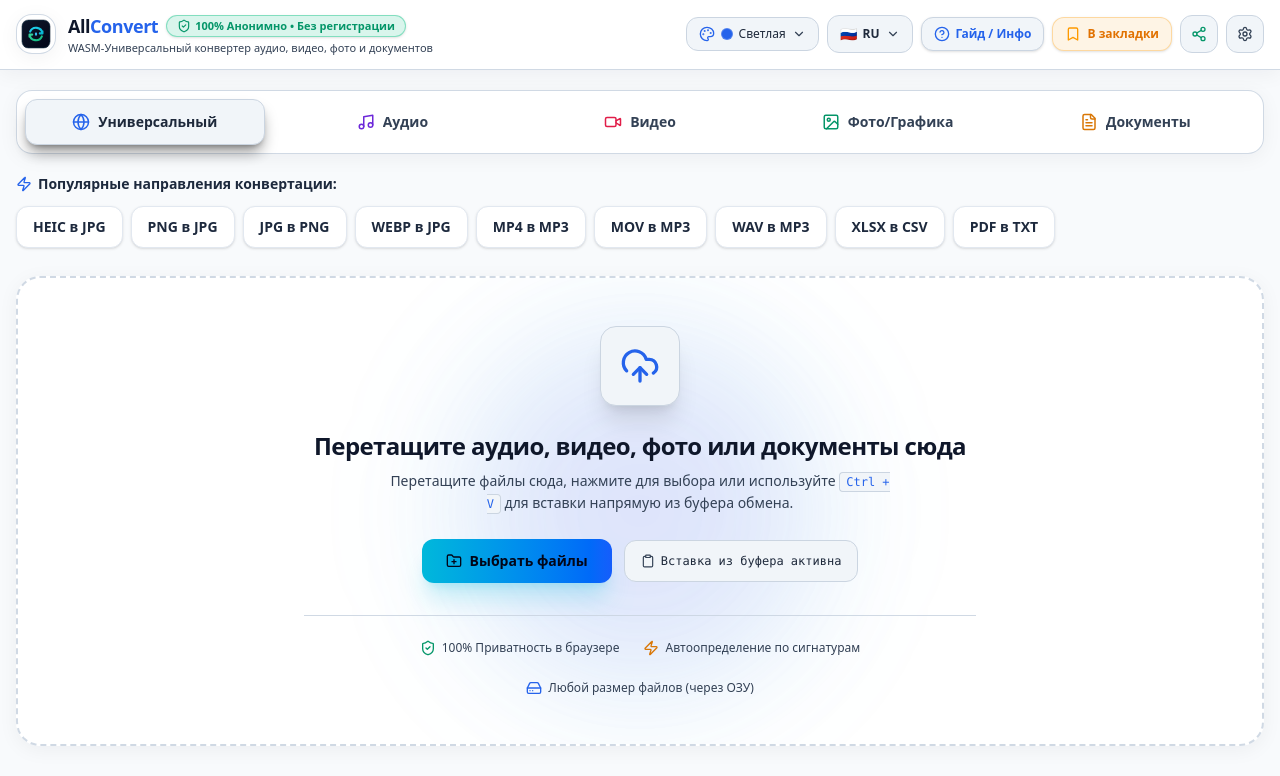
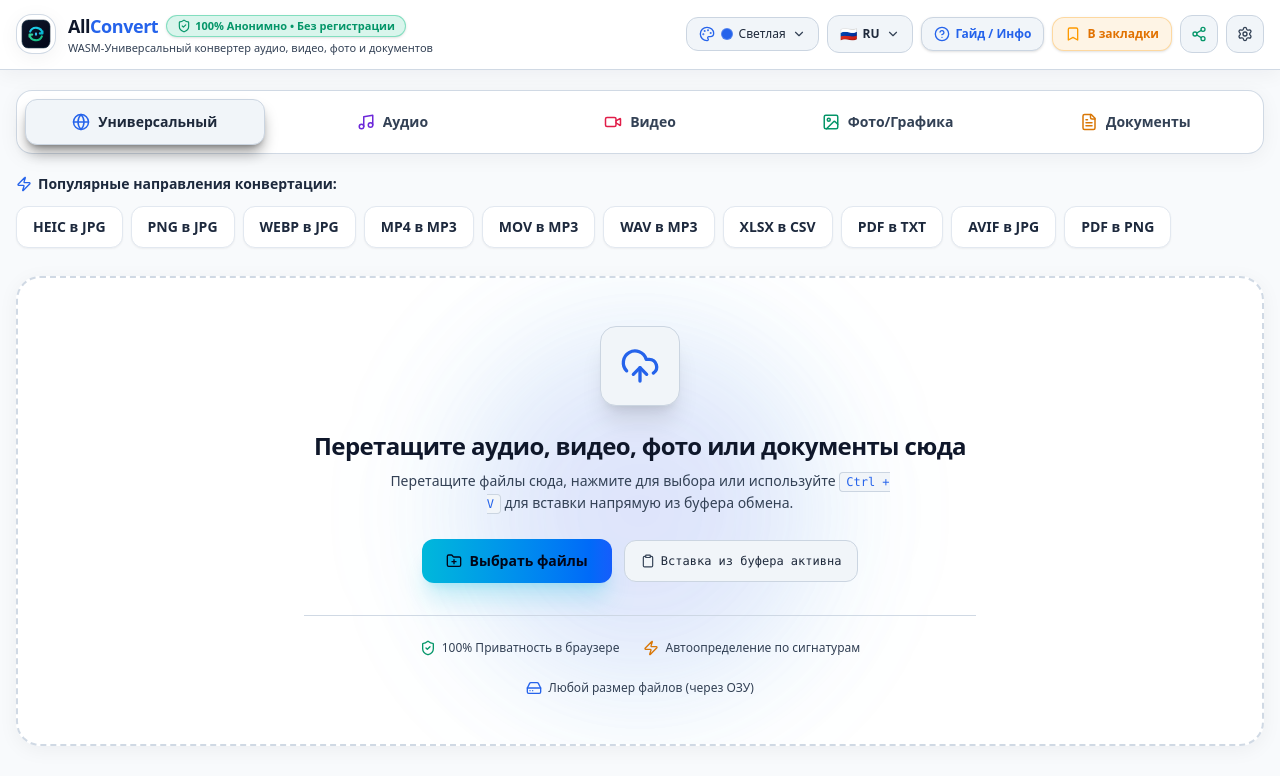
Before and after one commit to laboratoryjob2022-debug/allconvert.ru, a React (Vite) app: page / in a window 1280 px wide. Shown: the top 776 px of the page. Built offline with nearby package versions, Linux system fonts and the light colour scheme; what lamejs would draw is missing.

Commit message:
refactor(engine): update audio codecs and refine nav routes
- Switch audio conversion flags to use explicit `-acodec` and format containers for improved compatibility.
- Replace static popular conversion list with category-aware navigation routes in SectorNav.

```diff
--- a/src/components/SectorNav.tsx
+++ b/src/components/SectorNav.tsx
@@ -36,19 +36,61 @@ export const SectorNav: React.FC = () => {
     return queue.filter((item) => item.category === category).length;
   };
 
-  const popularDirections = [
+  // Map of popular conversion routes grouped by activeSector category
+  const popularRoutesByCategory: Record<ConversionCategory, { slug: string; label: string }[]> = {
+    all: [
       { slug: 'heic-to-jpg', label: 'HEIC в JPG' },
       { slug: 'png-to-jpg', label: 'PNG в JPG' },
-    { slug: 'jpg-to-png', label: 'JPG в PNG' },
       { slug: 'webp-to-jpg', label: 'WEBP в JPG' },
       { slug: 'mp4-to-mp3', label: 'MP4 в MP3' },
       { slug: 'mov-to-mp3', label: 'MOV в MP3' },
       { slug: 'wav-to-mp3', label: 'WAV в MP3' },
       { slug: 'xlsx-to-csv', label: 'XLSX в CSV' },
       { slug: 'pdf-to-txt', label: 'PDF в TXT' },
-  ];
+      { slug: 'avif-to-jpg', label: 'AVIF в JPG' },
+      { slug: 'pdf-to-png', label: 'PDF в PNG' },
+    ],
+    image: [
+      { slug: 'heic-to-jpg', label: 'HEIC в JPG' },
+      { slug: 'png-to-jpg', label: 'PNG в JPG' },
+      { slug: 'jpg-to-png', label: 'JPG в PNG' },
+      { slug: 'webp-to-jpg', label: 'WEBP в JPG' },
+      { slug: 'avif-to-jpg', label: 'AVIF в JPG' },
+      { slug: 'webp-to-png', label: 'WEBP в PNG' },
+      { slug: 'jpg-to-webp', label: 'JPG в WEBP' },
+      { slug: 'png-to-ico', label: 'PNG в ICO (Favicon)' },
+    ],
+    audio: [
+      { slug: 'mp4-to-mp3', label: 'MP4 в MP3' },
+      { slug: 'mov-to-mp3', label: 'MOV в MP3' },
+      { slug: 'wav-to-mp3', label: 'WAV в MP3' },
+      { slug: 'm4a-to-mp3', label: 'M4A в MP3' },
+      { slug: 'flac-to-mp3', label: 'FLAC в MP3' },
+      { slug: 'ogg-to-mp3', label: 'OGG в MP3' },
+      { slug: 'aac-to-mp3', label: 'AAC в MP3' },
+      { slug: 'avi-to-mp3', label: 'AVI в MP3' },
+    ],
+    video: [
+      { slug: 'mov-to-mp4', label: 'MOV в MP4' },
+      { slug: 'mov-to-mp3', label: 'MOV в MP3 (Аудио)' },
+      { slug: 'avi-to-mp3', label: 'AVI в MP3 (Аудио)' },
+      { slug: 'mkv-to-mp3', label: 'MKV в MP3 (Аудио)' },
+      { slug: 'webm-to-mp3', label: 'WEBM в MP3 (Аудио)' },
+      { slug: 'mp4-to-mp3', label: 'MP4 в MP3' },
+    ],
+    document: [
+      { slug: 'pdf-to-jpg', label: 'PDF в JPG' },
+      { slug: 'pdf-to-png', label: 'PDF в PNG' },
+      { slug: 'xlsx-to-csv', label: 'XLSX в CSV' },
+      { slug: 'json-to-csv', label: 'JSON в CSV' },
+      { slug: 'pdf-to-txt', label: 'PDF в TXT' },
+    ],
+  };
 
-  const handleDirectionClick = (slug: string) => {
+  const currentDirections = popularRoutesByCategory[activeSector] || popularRoutesByCategory.all;
+
+  const handleDirectionClick = (e: React.MouseEvent<HTMLAnchorElement>, slug: string) => {
+    e.preventDefault();
     window.history.pushState({}, '', `/convert/${slug}`);
     window.dispatchEvent(new Event('popstate'));
     window.scrollTo({ top: 0, behavior: 'smooth' });
@@ -96,14 +138,15 @@ export const SectorNav: React.FC = () => {
           </span>
         </div>
         <div className="flex flex-wrap items-center gap-2">
-          {popularDirections.map((item) => (
-            <button
+          {currentDirections.map((item) => (
+            <a
               key={item.slug}
-              onClick={() => handleDirectionClick(item.slug)}
-              className="px-3.5 py-2 sm:px-4 sm:py-2.5 rounded-xl bg-white dark:bg-slate-900 border border-slate-200 dark:border-slate-800 hover:border-cyan-500/60 hover:text-cyan-500 dark:hover:text-cyan-400 text-slate-800 dark:text-slate-200 transition-all font-bold text-xs sm:text-sm shadow-sm cursor-pointer hover:scale-105 active:scale-95 flex items-center justify-center"
+              href={`/convert/${item.slug}`}
+              onClick={(e) => handleDirectionClick(e, item.slug)}
+              className="px-3.5 py-2 sm:px-4 sm:py-2.5 rounded-xl bg-white dark:bg-slate-900 border border-slate-200 dark:border-slate-800 hover:border-cyan-500/60 hover:text-cyan-500 dark:hover:text-cyan-400 text-slate-800 dark:text-slate-200 transition-all font-bold text-xs sm:text-sm shadow-xs cursor-pointer hover:scale-105 active:scale-95 flex items-center justify-center"
             >
               {item.label}
-            </button>
+            </a>
           ))}
         </div>
       </div>
--- a/src/lib/converterEngine.ts
+++ b/src/lib/converterEngine.ts
@@ -760,19 +760,19 @@ async function convertVideo(
         // High quality animated GIF palette filter
         args.push('-vf', 'fps=10,scale=480:-1:flags=lanczos', '-c:v', 'gif');
       } else if (targetFormat === 'MP3_EXTRACT' || targetFormat === 'MP3') {
-        args.push('-vn', '-c:a', 'libmp3lame', '-b:a', settings.audioBitrate || '256k', '-ar', '44100', '-ac', '2');
+        args.push('-vn', '-acodec', 'libmp3lame', '-b:a', settings.audioBitrate || '256k', '-ar', '44100', '-ac', '2');
       } else if (targetFormat === 'WAV') {
-        args.push('-vn', '-c:a', 'pcm_s16le', '-ar', '44100', '-ac', '2');
+        args.push('-vn', '-acodec', 'pcm_s16le', '-ar', '44100', '-ac', '2', '-f', 'wav');
       } else if (targetFormat === 'AAC') {
-        args.push('-vn', '-c:a', 'aac', '-b:a', settings.audioBitrate || '256k', '-f', 'adts', '-strict', '-2');
+        args.push('-vn', '-acodec', 'aac', '-b:a', settings.audioBitrate || '256k', '-f', 'adts', '-strict', '-2');
       } else if (targetFormat === 'M4A') {
-        args.push('-vn', '-c:a', 'aac', '-b:a', settings.audioBitrate || '256k', '-strict', '-2');
+        args.push('-vn', '-acodec', 'aac', '-b:a', settings.audioBitrate || '256k', '-f', 'ipod', '-strict', '-2');
       } else if (targetFormat === 'OGG') {
-        args.push('-vn', '-c:a', 'libvorbis', '-q:a', '4');
+        args.push('-vn', '-acodec', 'libvorbis', '-q:a', '4', '-f', 'ogg');
       } else if (targetFormat === 'FLAC') {
-        args.push('-vn', '-c:a', 'flac', '-compression_level', '5');
+        args.push('-vn', '-acodec', 'flac', '-compression_level', '5', '-f', 'flac');
       } else if (targetFormat === 'OPUS') {
-        args.push('-vn', '-c:a', 'libopus', '-b:a', '128k');
+        args.push('-vn', '-acodec', 'libopus', '-b:a', '128k', '-f', 'opus');
       } else if (targetFormat === 'MP4' || targetFormat === 'MOV' || targetFormat === 'MKV') {
         args.push('-c:v', 'libx264', '-preset', 'ultrafast', '-c:a', 'aac');
       } else if (targetFormat === 'WEBM') {
@@ -825,6 +825,38 @@ async function convertVideo(
       return { blob, fileName: `${baseName}.${outExt}` };
     } catch (e) {
       console.warn('FFmpeg video transcode error, falling back to WebMediaRecorder:', e);
+    }
+  }
+
+  // Fallback Web Audio API for audio extraction from video
+  const isAudioTarget = ['MP3', 'MP3_EXTRACT', 'WAV', 'AAC', 'M4A', 'OGG', 'FLAC', 'OPUS'].includes(targetFormat.toUpperCase());
+  if (isAudioTarget) {
+    try {
+      onProgress(15, 'Extracting audio track via Web Audio API...');
+      const arrayBuf = await file.arrayBuffer();
+      const audioCtx = new (window.AudioContext || (window as any).webkitAudioContext)();
+      const decodedBuffer = await audioCtx.decodeAudioData(arrayBuf);
+
+      if (targetFormat === 'WAV') {
+        onProgress(80, 'Encoding WAV PCM audio...');
+        const blob = audioBufferToWav(decodedBuffer);
+        audioCtx.close();
+        onProgress(100, 'WAV extraction complete!');
+        return { blob, fileName: `${baseName}.wav` };
+      }
+
+      if (targetFormat === 'MP3' || targetFormat === 'MP3_EXTRACT') {
+        onProgress(60, 'Encoding MP3 audio...');
+        const kbps = parseInt(settings.audioBitrate || '256', 10) || 256;
+        const blob = audioBufferToMp3(decodedBuffer, kbps, (p) => onProgress(60 + Math.round(p * 0.35), 'Encoding MP3...'));
+        audioCtx.close();
+        onProgress(100, 'MP3 extraction complete!');
+        return { blob, fileName: `${baseName}.mp3` };
+      }
+
+      return await encodeAudioBufferViaMediaRecorder(audioCtx, decodedBuffer, targetFormat, baseName, onProgress);
+    } catch (audioErr) {
+      console.warn('AudioContext extraction fallback error:', audioErr);
     }
   }
 
```
Lines whose indentation alone changed are shown as unchanged.
